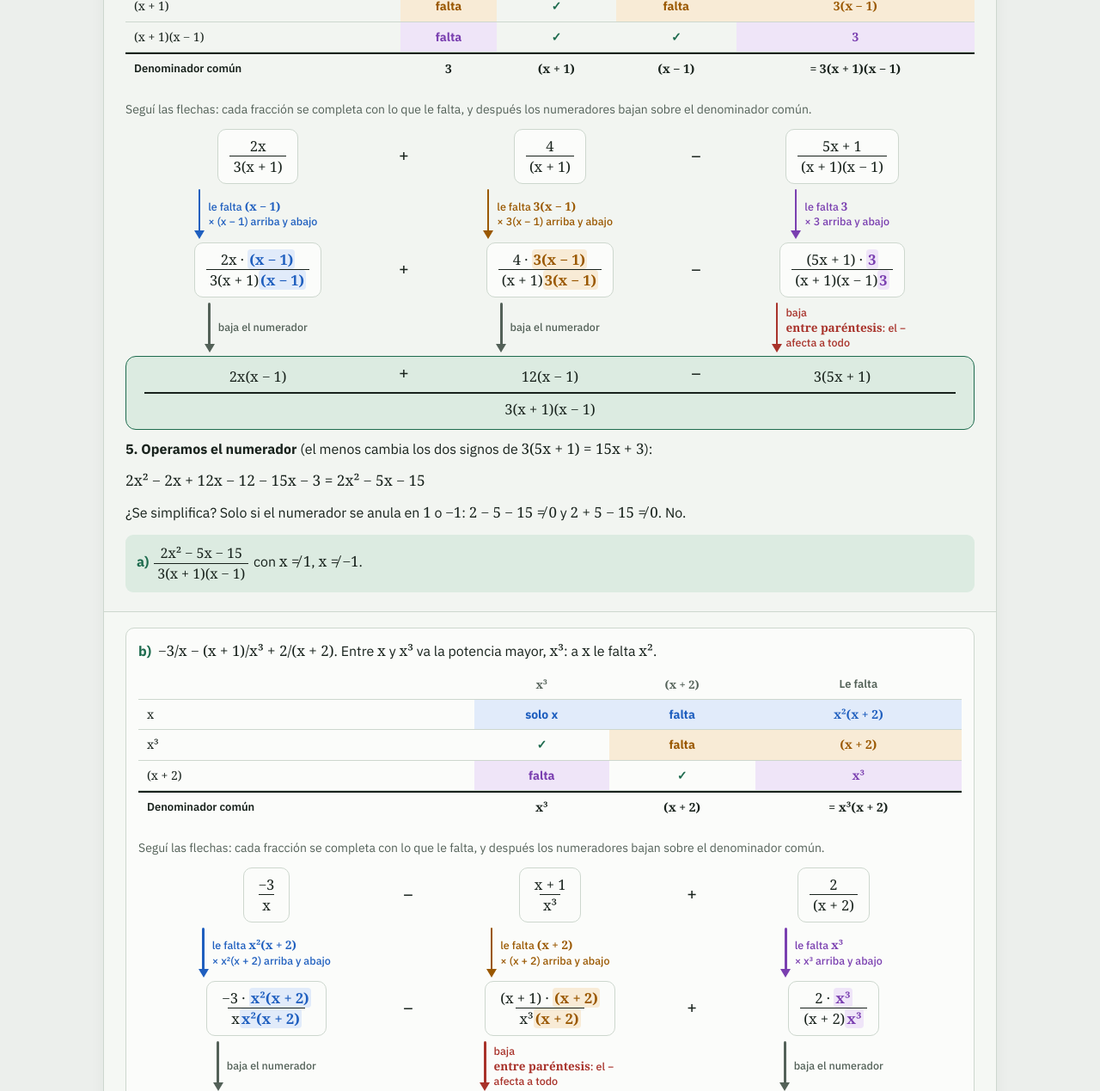
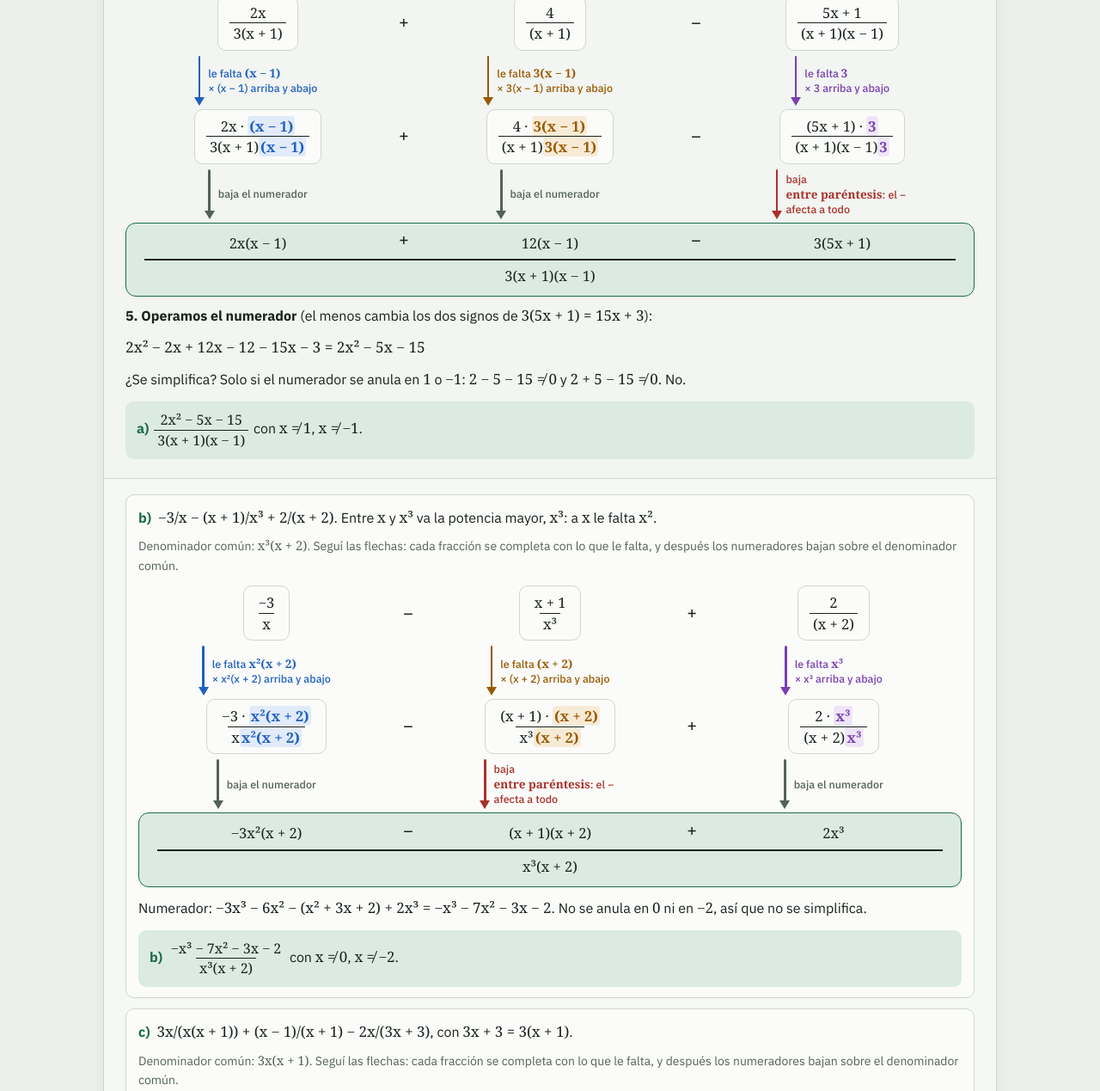
Before and after one commit to messi-kpo/learning, a plain HTML site: page matematica/unidad8-ejercicios/index.html in a window 1280 px wide. Shown: the part 5644-6913 px from the top of the page at 86% size. Drawn offline with nearby package versions, Linux system fonts and the light colour scheme.

Commit message:
matematica: quitar tablas del denominador común y ayuda memoria de simplificar
En la guía y el TP de la unidad 8, el denominador común se indica en una
línea antes del diagrama de flechas. Se elimina la columna "Ayuda memoria"
del tema Simplificar.

Co-Authored-By: Claude Opus 5.5 <noreply@anthropic.com>

```diff
--- a/matematica/unidad8-ejercicios/index.html
+++ b/matematica/unidad8-ejercicios/index.html
@@ -86,21 +86,7 @@ h3{font:700 12px/1.3 "IBM Plex Sans",sans-serif;text-transform:uppercase;letter-
 .x1,.x2,.x3{text-decoration:line-through;text-decoration-thickness:2px;border-radius:4px;padding:0 2px}
 .x1{color:var(--c1);background:var(--c1-soft)}.x2{color:var(--c2);background:var(--c2-soft)}.x3{color:var(--c3);background:var(--c3-soft)}
 
-/* tabla del denominador común */
 .scroll{overflow-x:auto;max-width:100%}
-.dentable{border-collapse:separate;border-spacing:0;margin:10px 0;font-size:14px;min-width:100%}
-.dentable th,.dentable td{padding:6px 10px;text-align:center;border-bottom:1px solid var(--line);white-space:nowrap}
-.dentable thead th{font-weight:600;color:var(--muted);font-size:13px;font-family:Georgia,serif}
-.dentable thead th:last-child{font-family:"IBM Plex Sans",sans-serif}
-.dentable tbody th{text-align:left;font-family:Georgia,serif;font-weight:400}
-.dentable td.ok{color:var(--accent);font-weight:700}
-.dentable td.miss{font-weight:700}
-.dentable td.t1{background:var(--c1-soft);color:var(--c1)}
-.dentable td.t2{background:var(--c2-soft);color:var(--c2)}
-.dentable td.t3{background:var(--c3-soft);color:var(--c3)}
-.dentable td.need{font-family:Georgia,serif;font-weight:600}
-.dentable tfoot th,.dentable tfoot td{border-bottom:0;border-top:2px solid var(--ink);font-family:Georgia,serif;font-weight:600}
-.dentable tfoot th{text-align:left;font-family:"IBM Plex Sans",sans-serif;font-size:13px}
 
 /* diagrama de flechas */
 .flow-scroll{overflow-x:auto;max-width:100%;margin:12px 0 4px;padding-bottom:4px}
@@ -317,7 +303,7 @@ details.more summary{cursor:pointer;font-weight:600;color:var(--accent);font-siz
     <div class="method"><h3>Método · inciso a</h3>
       <div class="eq"><span class="frac"><span>2x</span><span>3x + 3</span></span> + <span class="frac"><span>4</span><span>x + 1</span></span> − <span class="frac"><span>5x + 1</span><span>x² − 1</span></span></div>
       <p><strong>1. Factorizamos los denominadores:</strong> <span class="m">3x + 3 = 3(x + 1)</span>; <span class="m">x + 1</span> ya está; <span class="m">x² − 1 = (x + 1)(x − 1)</span>.</p>
-      <p><strong>2. Tabla del denominador común.</strong> Los casilleros en color son lo que le falta a cada fracción:</p>
+      <p><strong>2 a 4.</strong> Armamos el denominador común con cada factor distinto una sola vez, le agregamos a cada fracción <strong>lo que le falta</strong> y juntamos los numeradores:</p>
       <div data-flow="a"></div>
       <p><strong>5. Operamos el numerador</strong> (el menos cambia los dos signos de <span class="m">3(5x + 1) = 15x + 3</span>):</p>
       <div class="eq">2x² − 2x + 12x − 12 − 15x − 3 = 2x² − 5x − 15</div>
@@ -485,30 +471,30 @@ details.more summary{cursor:pointer;font-weight:600;color:var(--accent);font-siz
 (function(){
   /* ---------- diagramas de suma y resta (ejercicio 7) ---------- */
   const FLOWS = {
-    a: {factors:['3','(x + 1)','(x − 1)'], den:'3(x + 1)(x − 1)', terms:[
-      {num:'2x', den:'3(x + 1)', has:[1,1,0], falta:'(x − 1)', piece:'2x(x − 1)'},
-      {op:'+', num:'4', den:'(x + 1)', has:[0,1,0], falta:'3(x − 1)', piece:'12(x − 1)'},
-      {op:'−', num:'5x + 1', den:'(x + 1)(x − 1)', has:[0,1,1], falta:'3', piece:'3(5x + 1)'}]},
-    b: {factors:['x³','(x + 2)'], den:'x³(x + 2)', terms:[
-      {num:'−3', den:'x', has:['solo x',0], falta:'x²(x + 2)', piece:'−3x²(x + 2)'},
-      {op:'−', num:'x + 1', den:'x³', has:[1,0], falta:'(x + 2)', piece:'(x + 1)(x + 2)'},
-      {op:'+', num:'2', den:'(x + 2)', has:[0,1], falta:'x³', piece:'2x³'}]},
-    c: {factors:['3','x','(x + 1)'], den:'3x(x + 1)', minus:'baja con el − adelante', terms:[
-      {num:'3x', den:'x(x + 1)', has:[0,1,1], falta:'3', piece:'9x'},
-      {op:'+', num:'x − 1', den:'(x + 1)', has:[0,0,1], falta:'3x', piece:'3x(x − 1)'},
-      {op:'−', num:'2x', den:'3(x + 1)', has:[1,0,1], falta:'x', piece:'2x²'}]},
-    d: {factors:['(x − 5)','(x + 5)'], den:'(x − 5)(x + 5)', terms:[
-      {num:'2x + 1', den:'1', has:[0,0], falta:'(x − 5)(x + 5)', piece:'(2x + 1)(x² − 25)'},
-      {op:'+', num:'2', den:'(x + 5)', has:[0,1], falta:'(x − 5)', piece:'2(x − 5)'},
-      {op:'−', num:'x + 3', den:'(x − 5)(x + 5)', has:[1,1], falta:'', piece:'(x + 3)'}]},
-    e: {factors:['3','(x + 2)','(x − 5)'], den:'3(x + 2)(x − 5)', terms:[
-      {num:'2x', den:'(x + 2)', has:[0,1,0], falta:'3(x − 5)', piece:'6x(x − 5)'},
-      {op:'+', num:'3x + 1', den:'3(x + 2)', has:[1,1,0], falta:'(x − 5)', piece:'(3x + 1)(x − 5)'},
-      {op:'−', num:'2', den:'(x − 5)', has:[0,0,1], falta:'3(x + 2)', piece:'6(x + 2)'}]},
-    f: {factors:['(x − 3)','(x + 2)'], den:'(x − 3)(x + 2)', terms:[
-      {num:'2x', den:'(x − 3)', has:[1,0], falta:'(x + 2)', piece:'2x(x + 2)'},
-      {op:'−', num:'5x + 1', den:'(x + 2)', has:[0,1], falta:'(x − 3)', piece:'(5x + 1)(x − 3)'},
-      {op:'+', num:'2', den:'1', has:[0,0], falta:'(x − 3)(x + 2)', piece:'2(x − 3)(x + 2)'}]}
+    a: {den:'3(x + 1)(x − 1)', terms:[
+      {num:'2x', den:'3(x + 1)', falta:'(x − 1)', piece:'2x(x − 1)'},
+      {op:'+', num:'4', den:'(x + 1)', falta:'3(x − 1)', piece:'12(x − 1)'},
+      {op:'−', num:'5x + 1', den:'(x + 1)(x − 1)', falta:'3', piece:'3(5x + 1)'}]},
+    b: {den:'x³(x + 2)', terms:[
+      {num:'−3', den:'x', falta:'x²(x + 2)', piece:'−3x²(x + 2)'},
+      {op:'−', num:'x + 1', den:'x³', falta:'(x + 2)', piece:'(x + 1)(x + 2)'},
+      {op:'+', num:'2', den:'(x + 2)', falta:'x³', piece:'2x³'}]},
+    c: {den:'3x(x + 1)', minus:'baja con el − adelante', terms:[
+      {num:'3x', den:'x(x + 1)', falta:'3', piece:'9x'},
+      {op:'+', num:'x − 1', den:'(x + 1)', falta:'3x', piece:'3x(x − 1)'},
+      {op:'−', num:'2x', den:'3(x + 1)', falta:'x', piece:'2x²'}]},
+    d: {den:'(x − 5)(x + 5)', terms:[
+      {num:'2x + 1', den:'1', falta:'(x − 5)(x + 5)', piece:'(2x + 1)(x² − 25)'},
+      {op:'+', num:'2', den:'(x + 5)', falta:'(x − 5)', piece:'2(x − 5)'},
+      {op:'−', num:'x + 3', den:'(x − 5)(x + 5)', falta:'', piece:'(x + 3)'}]},
+    e: {den:'3(x + 2)(x − 5)', terms:[
+      {num:'2x', den:'(x + 2)', falta:'3(x − 5)', piece:'6x(x − 5)'},
+      {op:'+', num:'3x + 1', den:'3(x + 2)', falta:'(x − 5)', piece:'(3x + 1)(x − 5)'},
+      {op:'−', num:'2', den:'(x − 5)', falta:'3(x + 2)', piece:'6(x + 2)'}]},
+    f: {den:'(x − 3)(x + 2)', terms:[
+      {num:'2x', den:'(x − 3)', falta:'(x + 2)', piece:'2x(x + 2)'},
+      {op:'−', num:'5x + 1', den:'(x + 2)', falta:'(x − 3)', piece:'(5x + 1)(x − 3)'},
+      {op:'+', num:'2', den:'1', falta:'(x − 3)(x + 2)', piece:'2(x − 3)(x + 2)'}]}
   };
   const fr = (n, d) => '<span class="frac"><span>' + n + '</span><span>' + d + '</span></span>';
   const grp = s => /\s/.test(s) && !/^\(.*\)$/.test(s) ? '(' + s + ')' : s;
@@ -516,26 +502,7 @@ details.more summary{cursor:pointer;font-weight:600;color:var(--accent);font-siz
 
   function buildFlow(spec){
     const n = spec.terms.length;
-    // tabla
-    let t = '<div class="scroll"><table class="dentable"><thead><tr><th></th>';
-    spec.factors.forEach(f => t += '<th>' + f + '</th>');
-    t += '<th>Le falta</th></tr></thead><tbody>';
-    spec.terms.forEach((term, i) => {
-      const c = 't' + (i % 3 + 1);
-      t += '<tr><th>' + (term.den === '1' ? '1 (entero)' : term.den) + '</th>';
-      term.has.forEach(h => {
-        if (h === 1) t += '<td class="ok">✓</td>';
-        else if (h === 0) t += '<td class="miss ' + c + '">falta</td>';
-        else t += '<td class="miss ' + c + '">' + h + '</td>';
-      });
-      t += term.falta ? '<td class="need ' + c + '">' + term.falta + '</td>' : '<td>nada</td>';
-      t += '</tr>';
-    });
-    t += '</tbody><tfoot><tr><th>Denominador común</th>';
-    spec.factors.forEach(f => t += '<td>' + f + '</td>');
-    t += '<td>= ' + spec.den + '</td></tr></tfoot></table></div>';
-
-    // flechas
+    const t = '<p class="note" style="margin:8px 0 0">Denominador común: <span class="m">' + spec.den + '</span>. ';
     const cols = [];
     for (let i = 0; i < n; i++){ if (i) cols.push('auto'); cols.push('1fr'); }
     let g = '';
@@ -563,7 +530,7 @@ details.more summary{cursor:pointer;font-weight:600;color:var(--accent);font-siz
     });
     g += at('1 / -1', 6, 'bar', spec.den);
     const minW = n * 190;
-    return t + '<p class="note" style="margin:8px 0 0">Seguí las flechas: cada fracción se completa con lo que le falta, y después los numeradores bajan sobre el denominador común.</p><p class="swipe">Deslizá el diagrama hacia los costados para verlo completo →</p>' +
+    return t + 'Seguí las flechas: cada fracción se completa con lo que le falta, y después los numeradores bajan sobre el denominador común.</p><p class="swipe">Deslizá el diagrama hacia los costados para verlo completo →</p>' +
       '<div class="flow-scroll"><div class="flow" role="img" aria-label="Diagrama de flechas: a cada fracción se le multiplica arriba y abajo por lo que le falta, y los numeradores bajan sobre el denominador común ' + spec.den + '." style="grid-template-columns:' + cols.join(' ') + ';min-width:' + minW + 'px">' + g + '</div></div>';
   }
   document.querySelectorAll('[data-flow]').forEach(el => { el.innerHTML = buildFlow(FLOWS[el.dataset.flow]); });
```
Also changed, not shown: matematica/unidad8/index.html (+4 -47 lines).
